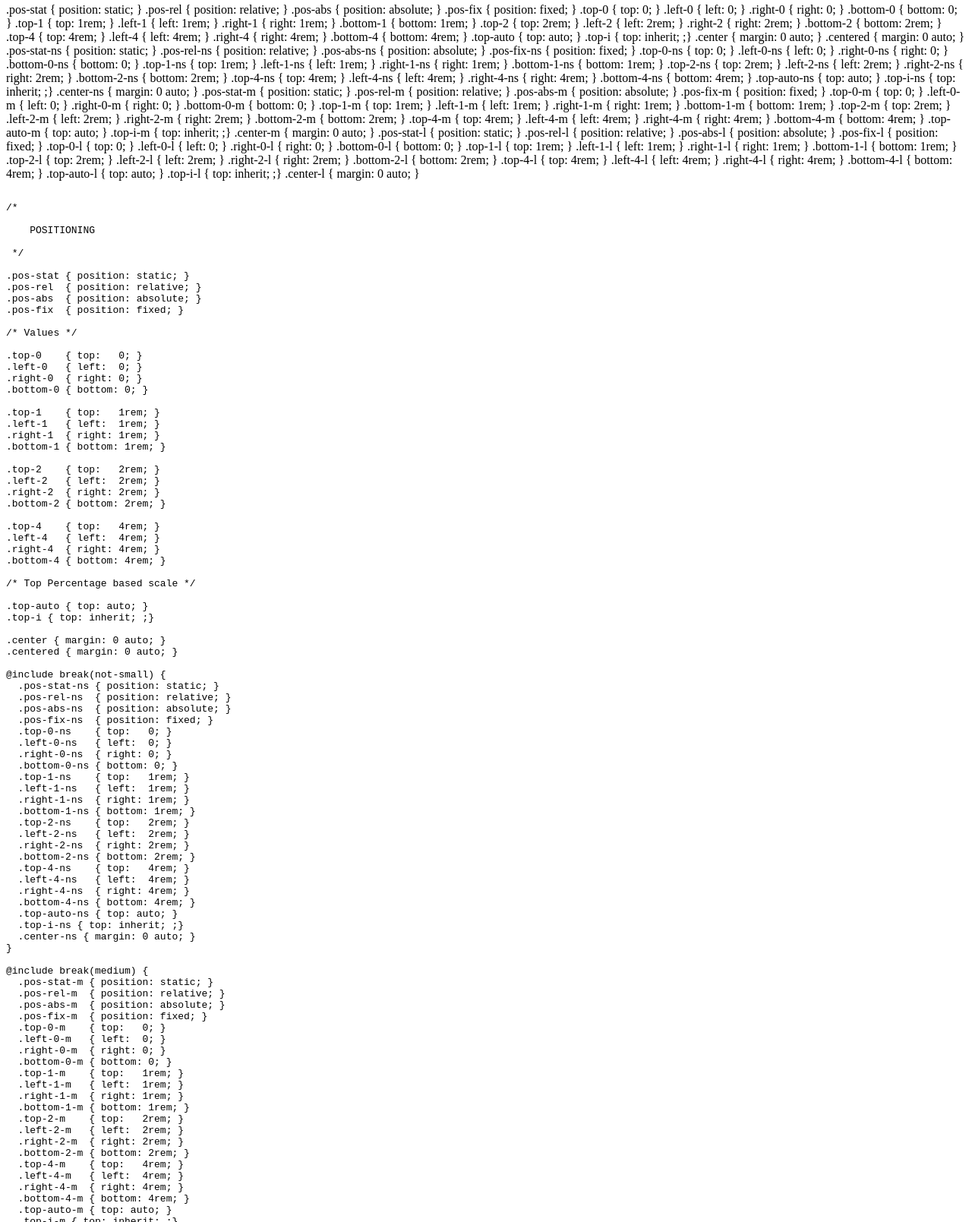
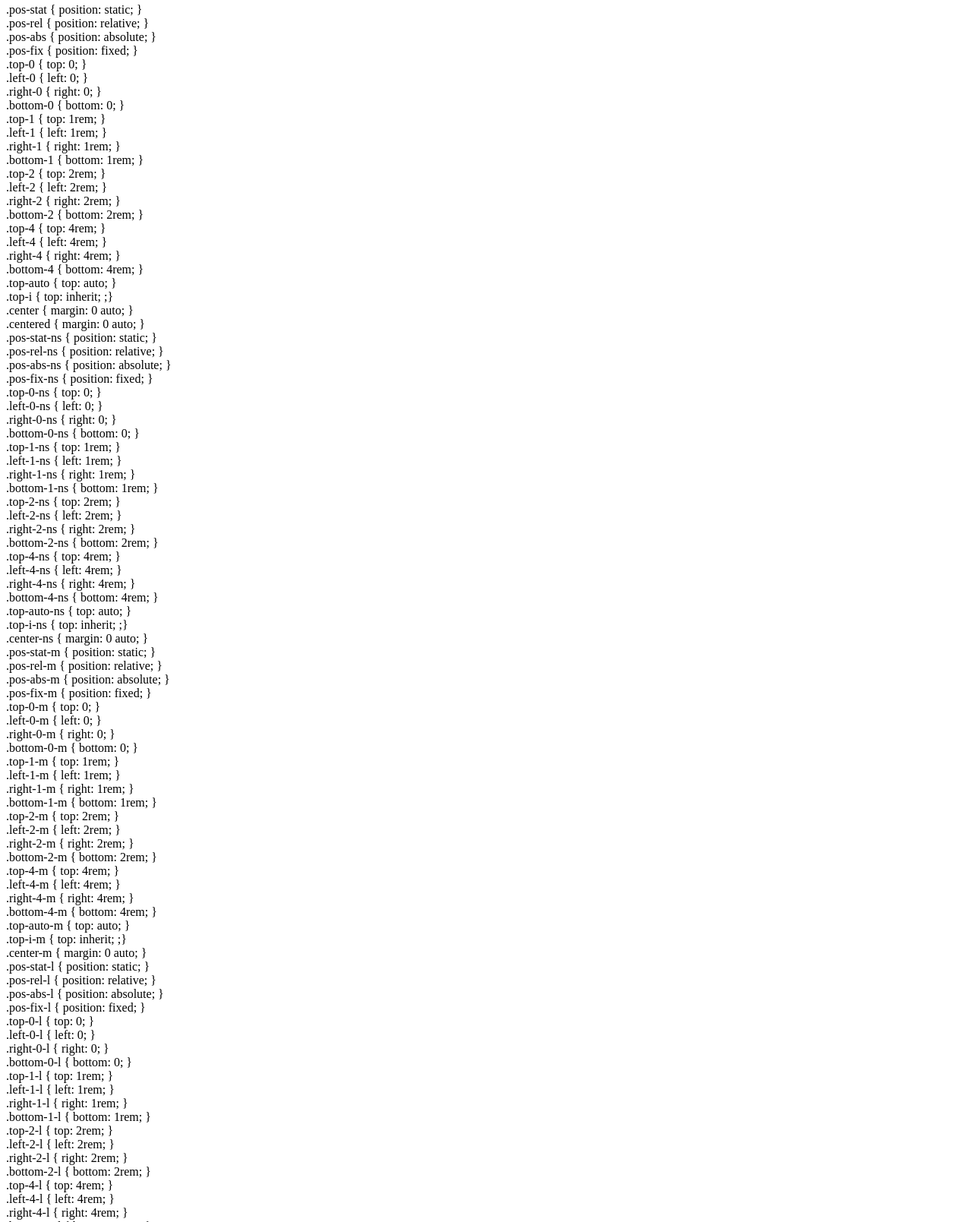
Before and after one commit to mrmrs/tachyons-position, a website: page index.html in a window 1280 px wide. Shown: the part 123-1732 px from the top of the page at 76% size. Drawn offline with Linux system fonts and the light colour scheme.

Commit message:
Breaking out lines of classes and attaching them to elements

```diff
--- a/index.html
+++ b/index.html
@@ -14,99 +14,99 @@
     <h1>tachyons position</h1>
     <h2>Examples</h2>
 
-.pos-stat { position: static; }
-.pos-rel  { position: relative; }
-.pos-abs  { position: absolute; }
-.pos-fix  { position: fixed; }
-.top-0    { top:   0; }
-.left-0   { left:  0; }
-.right-0  { right: 0; }
-.bottom-0 { bottom: 0; }
-.top-1    { top:   1rem; }
-.left-1   { left:  1rem; }
-.right-1  { right: 1rem; }
-.bottom-1 { bottom: 1rem; }
-.top-2    { top:   2rem; }
-.left-2   { left:  2rem; }
-.right-2  { right: 2rem; }
-.bottom-2 { bottom: 2rem; }
-.top-4    { top:   4rem; }
-.left-4   { left:  4rem; }
-.right-4  { right: 4rem; }
-.bottom-4 { bottom: 4rem; }
-.top-auto { top: auto; }
-.top-i { top: inherit; ;}
-.center { margin: 0 auto; }
-.centered { margin: 0 auto; }
-  .pos-stat-ns { position: static; }
-  .pos-rel-ns  { position: relative; }
-  .pos-abs-ns  { position: absolute; }
-  .pos-fix-ns  { position: fixed; }
-  .top-0-ns    { top:   0; }
-  .left-0-ns   { left:  0; }
-  .right-0-ns  { right: 0; }
-  .bottom-0-ns { bottom: 0; }
-  .top-1-ns    { top:   1rem; }
-  .left-1-ns   { left:  1rem; }
-  .right-1-ns  { right: 1rem; }
-  .bottom-1-ns { bottom: 1rem; }
-  .top-2-ns    { top:   2rem; }
-  .left-2-ns   { left:  2rem; }
-  .right-2-ns  { right: 2rem; }
-  .bottom-2-ns { bottom: 2rem; }
-  .top-4-ns    { top:   4rem; }
-  .left-4-ns   { left:  4rem; }
-  .right-4-ns  { right: 4rem; }
-  .bottom-4-ns { bottom: 4rem; }
-  .top-auto-ns { top: auto; }
-  .top-i-ns { top: inherit; ;}
-  .center-ns { margin: 0 auto; }
-  .pos-stat-m { position: static; }
-  .pos-rel-m  { position: relative; }
-  .pos-abs-m  { position: absolute; }
-  .pos-fix-m  { position: fixed; }
-  .top-0-m    { top:   0; }
-  .left-0-m   { left:  0; }
-  .right-0-m  { right: 0; }
-  .bottom-0-m { bottom: 0; }
-  .top-1-m    { top:   1rem; }
-  .left-1-m   { left:  1rem; }
-  .right-1-m  { right: 1rem; }
-  .bottom-1-m { bottom: 1rem; }
-  .top-2-m    { top:   2rem; }
-  .left-2-m   { left:  2rem; }
-  .right-2-m  { right: 2rem; }
-  .bottom-2-m { bottom: 2rem; }
-  .top-4-m    { top:   4rem; }
-  .left-4-m   { left:  4rem; }
-  .right-4-m  { right: 4rem; }
-  .bottom-4-m { bottom: 4rem; }
-  .top-auto-m { top: auto; }
-  .top-i-m { top: inherit; ;}
-  .center-m { margin: 0 auto; }
-  .pos-stat-l { position: static; }
-  .pos-rel-l  { position: relative; }
-  .pos-abs-l  { position: absolute; }
-  .pos-fix-l  { position: fixed; }
-  .top-0-l    { top:   0; }
-  .left-0-l   { left:  0; }
-  .right-0-l  { right: 0; }
-  .bottom-0-l { bottom: 0; }
-  .top-1-l    { top:   1rem; }
-  .left-1-l   { left:  1rem; }
-  .right-1-l  { right: 1rem; }
-  .bottom-1-l { bottom: 1rem; }
-  .top-2-l    { top:   2rem; }
-  .left-2-l   { left:  2rem; }
-  .right-2-l  { right: 2rem; }
-  .bottom-2-l { bottom: 2rem; }
-  .top-4-l    { top:   4rem; }
-  .left-4-l   { left:  4rem; }
-  .right-4-l  { right: 4rem; }
-  .bottom-4-l { bottom: 4rem; }
-  .top-auto-l { top: auto; }
-  .top-i-l { top: inherit; ;}
-  .center-l { margin: 0 auto; }
+    <div class="pos-stat">.pos-stat { position: static; }</div>
+    <div class="pos-rel">.pos-rel  { position: relative; }</div>
+    <div class="pos-abs">.pos-abs  { position: absolute; }</div>
+    <div class="pos-fix">.pos-fix  { position: fixed; }</div>
+    <div class="top-0">.top-0    { top:   0; }</div>
+    <div class="left-0">.left-0   { left:  0; }</div>
+    <div class="right-0">.right-0  { right: 0; }</div>
+    <div class="bottom-0">.bottom-0 { bottom: 0; }</div>
+    <div class="top-1">.top-1    { top:   1rem; }</div>
+    <div class="left-1">.left-1   { left:  1rem; }</div>
+    <div class="right-1">.right-1  { right: 1rem; }</div>
+    <div class="bottom-1">.bottom-1 { bottom: 1rem; }</div>
+    <div class="top-2">.top-2    { top:   2rem; }</div>
+    <div class="left-2">.left-2   { left:  2rem; }</div>
+    <div class="right-2">.right-2  { right: 2rem; }</div>
+    <div class="bottom-2">.bottom-2 { bottom: 2rem; }</div>
+    <div class="top-4">.top-4    { top:   4rem; }</div>
+    <div class="left-4">.left-4   { left:  4rem; }</div>
+    <div class="right-4">.right-4  { right: 4rem; }</div>
+    <div class="bottom-4">.bottom-4 { bottom: 4rem; }</div>
+    <div class="top-auto">.top-auto { top: auto; }</div>
+    <div class="top-i">.top-i { top: inherit; ;}</div>
+    <div class="center">.center { margin: 0 auto; }</div>
+    <div class="centered">.centered { margin: 0 auto; }</div>
+    <div class="pos-stat-ns">.pos-stat-ns { position: static; }</div>
+    <div class="pos-rel-ns">.pos-rel-ns  { position: relative; }</div>
+    <div class="pos-abs-ns">.pos-abs-ns  { position: absolute; }</div>
+    <div class="pos-fix-ns">.pos-fix-ns  { position: fixed; }</div>
+    <div class="top-0-ns">.top-0-ns    { top:   0; }</div>
+    <div class="left-0-ns">.left-0-ns   { left:  0; }</div>
+    <div class="right-0-ns">.right-0-ns  { right: 0; }</div>
+    <div class="bottom-0-ns">.bottom-0-ns { bottom: 0; }</div>
+    <div class="top-1-ns">.top-1-ns    { top:   1rem; }</div>
+    <div class="left-1-ns">.left-1-ns   { left:  1rem; }</div>
+    <div class="right-1-ns">.right-1-ns  { right: 1rem; }</div>
+    <div class="bottom-1-ns">.bottom-1-ns { bottom: 1rem; }</div>
+    <div class="top-2-ns">.top-2-ns    { top:   2rem; }</div>
+    <div class="left-2-ns">.left-2-ns   { left:  2rem; }</div>
+    <div class="right-2-ns">.right-2-ns  { right: 2rem; }</div>
+    <div class="bottom-2-ns">.bottom-2-ns { bottom: 2rem; }</div>
+    <div class="top-4-ns">.top-4-ns    { top:   4rem; }</div>
+    <div class="left-4-ns">.left-4-ns   { left:  4rem; }</div>
+    <div class="right-4-ns">.right-4-ns  { right: 4rem; }</div>
+    <div class="bottom-4-ns">.bottom-4-ns { bottom: 4rem; }</div>
+    <div class="top-auto-ns">.top-auto-ns { top: auto; }</div>
+    <div class="top-i-ns">.top-i-ns { top: inherit; ;}</div>
+    <div class="center-ns">.center-ns { margin: 0 auto; }</div>
+    <div class="pos-stat-m">.pos-stat-m { position: static; }</div>
+    <div class="pos-rel-m">.pos-rel-m  { position: relative; }</div>
+    <div class="pos-abs-m">.pos-abs-m  { position: absolute; }</div>
+    <div class="pos-fix-m">.pos-fix-m  { position: fixed; }</div>
+    <div class="top-0-m">.top-0-m    { top:   0; }</div>
+    <div class="left-0-m">.left-0-m   { left:  0; }</div>
+    <div class="right-0-m">.right-0-m  { right: 0; }</div>
+    <div class="bottom-0-m">.bottom-0-m { bottom: 0; }</div>
+    <div class="top-1-m">.top-1-m    { top:   1rem; }</div>
+    <div class="left-1-m">.left-1-m   { left:  1rem; }</div>
+    <div class="right-1-m">.right-1-m  { right: 1rem; }</div>
+    <div class="bottom-1-m">.bottom-1-m { bottom: 1rem; }</div>
+    <div class="top-2-m">.top-2-m    { top:   2rem; }</div>
+    <div class="left-2-m">.left-2-m   { left:  2rem; }</div>
+    <div class="right-2-m">.right-2-m  { right: 2rem; }</div>
+    <div class="bottom-2-m">.bottom-2-m { bottom: 2rem; }</div>
+    <div class="top-4-m">.top-4-m    { top:   4rem; }</div>
+    <div class="left-4-m">.left-4-m   { left:  4rem; }</div>
+    <div class="right-4-m">.right-4-m  { right: 4rem; }</div>
+    <div class="bottom-4-m">.bottom-4-m { bottom: 4rem; }</div>
+    <div class="top-auto-m">.top-auto-m { top: auto; }</div>
+    <div class="top-i-m">.top-i-m { top: inherit; ;}</div>
+    <div class="center-m">.center-m { margin: 0 auto; }</div>
+    <div class="pos-stat-l">.pos-stat-l { position: static; }</div>
+    <div class="pos-rel-l">.pos-rel-l  { position: relative; }</div>
+    <div class="pos-abs-l">.pos-abs-l  { position: absolute; }</div>
+    <div class="pos-fix-l">.pos-fix-l  { position: fixed; }</div>
+    <div class="top-0-l">.top-0-l    { top:   0; }</div>
+    <div class="left-0-l">.left-0-l   { left:  0; }</div>
+    <div class="right-0-l">.right-0-l  { right: 0; }</div>
+    <div class="bottom-0-l">.bottom-0-l { bottom: 0; }</div>
+    <div class="top-1-l">.top-1-l    { top:   1rem; }</div>
+    <div class="left-1-l">.left-1-l   { left:  1rem; }</div>
+    <div class="right-1-l">.right-1-l  { right: 1rem; }</div>
+    <div class="bottom-1-l">.bottom-1-l { bottom: 1rem; }</div>
+    <div class="top-2-l">.top-2-l    { top:   2rem; }</div>
+    <div class="left-2-l">.left-2-l   { left:  2rem; }</div>
+    <div class="right-2-l">.right-2-l  { right: 2rem; }</div>
+    <div class="bottom-2-l">.bottom-2-l { bottom: 2rem; }</div>
+    <div class="top-4-l">.top-4-l    { top:   4rem; }</div>
+    <div class="left-4-l">.left-4-l   { left:  4rem; }</div>
+    <div class="right-4-l">.right-4-l  { right: 4rem; }</div>
+    <div class="bottom-4-l">.bottom-4-l { bottom: 4rem; }</div>
+    <div class="top-auto-l">.top-auto-l { top: auto; }</div>
+    <div class="top-i-l">.top-i-l { top: inherit; ;}</div>
+    <div class="center-l">.center-l { margin: 0 auto; }</div>
     <pre>
 <code>
 /*
```
